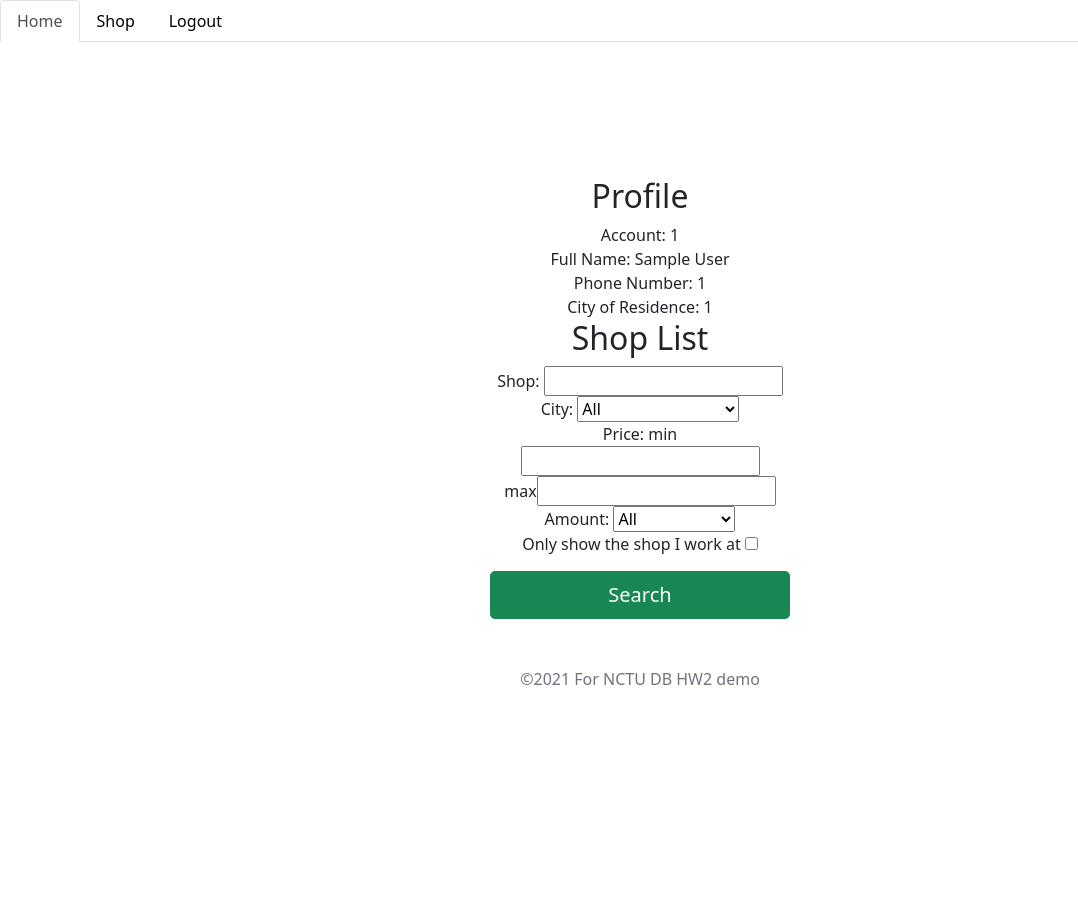
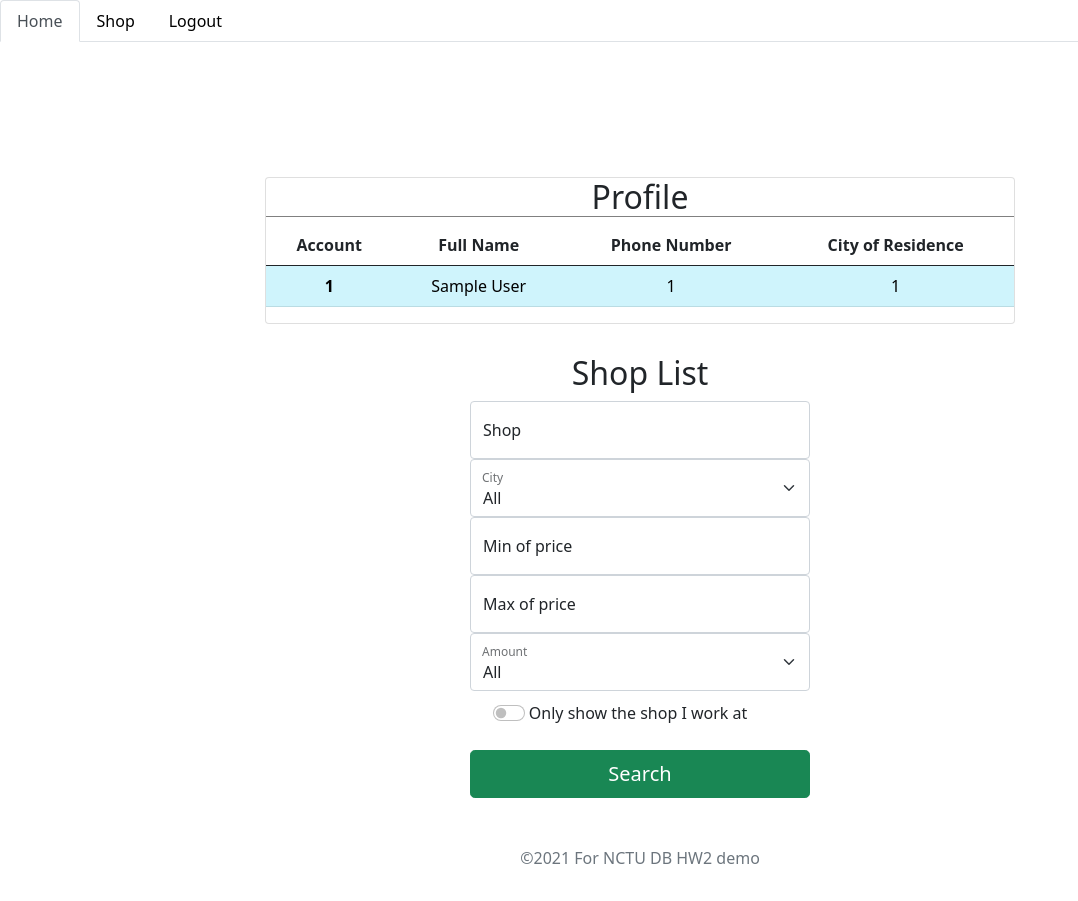
Before and after one commit to kiraskywing/DBproject, a PHP site: page /userPage.php in a window 1280 px wide. Shown: the whole page, without its empty margins (0-1078 px from the left). Before the commit the page ends 685 px from the top, so only its background shows below. Run offline with PHP 8.4, Linux system fonts and the light colour scheme; the visitor is signed in with stand-in values (Sample User, id 1); data that the repository does not hold is empty.

Commit message:
Adjust user page style

```diff
--- a/userPage.php
+++ b/userPage.php
@@ -34,7 +34,6 @@
         <link rel="icon" href="/docs/5.0/assets/img/favicons/favicon.ico">
         <meta name="theme-color" content="#7952b3">
 
-
         <style>
             .bd-placeholder-img {
                 font-size: 1.125rem;
@@ -50,15 +49,84 @@
             }
             .form-signin {
                 width: 100%;
-                max-width: 330px;
                 padding: 15px;
                 margin: auto;
                 margin-top: 15vh;
             }
             .login-button {
                 margin-top: 15px;
+                width: 100%;
+            }
+            .profile {
+                width: 60%;
+                margin-left: 20%;
+                margin-bottom: 30px;
+            }
+            .shop-list {
+                width: 340px;
+                margin-left: calc(50% - 170px);
+            }
+            .select-label {
+                position: absolute;
+                top: 10px;
+                left: 12px;
+                font-size: 12px;
+                color: #212529;
+                opacity: 0.65;
+            }
+            .form-floating {
+                position: relative;
+            }
+            .place-right {
+                position: absolute;
+                left: 350px;
+                bottom: 15px;
+                color: red;
+                display: none;
+                width: 400px;
+            }
+            .show {
+                display: block;
             }
         </style>
+        <script>
+            function disableSubmitButton() {
+                document.getElementById('search-button').disabled = true;
+            }
+            function enableSubmitButton() {
+                document.getElementById('search-button').disabled = false;
+            }
+            function showNotice(idName) {
+                document.getElementById(idName).classList.add('show');
+            }
+            function hideNotice(idName) {
+                document.getElementById(idName).classList.remove('show');
+            }
+            function confirmMinInput(element) {
+                if (!Boolean(document.getElementById('max_price').value)) return;
+                if (element.value > document.getElementById('max_price').value) {
+                    showNotice('min-price-notice');
+                    showNotice('max-price-notice');
+                    disableSubmitButton();
+                } else {
+                    hideNotice('min-price-notice');
+                    hideNotice('max-price-notice');
+                    enableSubmitButton();
+                }
+            }
+            function confirmMaxInput(element) {
+                if (!Boolean(document.getElementById('min_price').value)) return;
+                if (element.value < document.getElementById('min_price').value) {
+                    showNotice('min-price-notice');
+                    showNotice('max-price-notice');
+                    disableSubmitButton();
+                } else {
+                    hideNotice('min-price-notice');
+                    hideNotice('max-price-notice');
+                    enableSubmitButton();
+                }
+            }
+        </script>
     </head>
     <body class="text-center">
             <ul class="nav nav-tabs" id="myTab" role="tablist">
@@ -77,36 +145,73 @@
             <div class="tab-content" id="myTabContent">
             <div class="tab-pane fade show active" id="home" role="tabpanel" aria-labelledby="home-tab">
                 <main class="form-signin">
-                    <h2>Profile</h2>
+                    <div class="card profile">
+                        <h2 style="border-bottom: 1px solid gray">Profile</h2>
+                        <table style="width: 100%" class="table">
+                            <thead>
+                                <tr>
+                                <th scope="col">Account</th>
+                                <th scope="col">Full Name</th>
+                                <th scope="col">Phone Number</th>
+                                <th scope="col">City of Residence</th>
+                                </tr>
+                            </thead>
+                            <tbody>
+                                <tr class="table-info">
                                     <?php
-                        echo "Account: " . $_SESSION['account'] . "<br>" .
-                             "Full Name: " . $_SESSION['full_name'] . "<br>" .
-                             "Phone Number: " . $_SESSION['phone_number'] . "<br>" .
-                             "City of Residence: " . $_SESSION['city'] . "<br>";
+                                        echo "<th scope='row'>" . $_SESSION['account'] . "</th>" .
+                                            "<td>" . $_SESSION['full_name'] . "</td>" .
+                                            "<td>" . $_SESSION['phone_number'] . "</td>" .
+                                            "<td>" . $_SESSION['city'] . "</td>";
                                     ?>
-
+                                </tr>
+                            </tbody>
+                        </table>
+                    </div>
+                    <div class="shop-list">
                         <h2>Shop List</h2>
                         <form action="searchShop.php" method="post">
-                        Shop: <input type="text" name="shop_name"><br>
-                        City: <select name="shop_city">
+                            <div class="form-floating">
+                                <input type="text" class="form-control" name="shop_name" id="shop_name" placeholder="please input shop">
+                                <label for="account">Shop</label>
+                            </div>
+                            <div class="form-floating">
+                                <div class="select-label">City</div>
+                                <select class="form-select" name="shop_city">
                                     <option value="">All</option>
                                     <?php
                                         foreach ($cities as $city)
                                             echo '<option value="' . $city . '">' . $city . '</option>';
                                     ?>
-                              </select><br>
-                        Price: min<input type="text" name="min_price"><br>
-                               max<input type="text" name="max_price"><br>
-                        Amount: <select name="amount">
+                                </select>
+                            </div>
+                            <div class="form-floating">
+                                <input onchange="confirmMinInput(this)" min="0" type="number" class="form-control" name="min_price" id="min_price" placeholder="please input min of price">
+                                <label for="min_price">Min of price</label>
+                                <div id="min-price-notice" class="place-right">Min of price should not greater than max of price</div>
+                            </div>
+                            <div class="form-floating">
+                                <input onchange="confirmMaxInput(this)" min="0" type="number" class="form-control" name="max_price" id="max_price" placeholder="please input max of price">
+                                <label for="max_price">Max of price</label>
+                                <div id="max-price-notice" class="place-right">Max of price should not smaller than min of price</div>
+                            </div>
+                            <div class="form-floating">
+                                <div class="select-label">Amount</div>
+                                <select class="form-select" name="amount">
                                     <option value="-1">All</option>
                                     <?php
                                         for ($i = 0; $i < count($amount); $i++)
                                             echo '<option value="' . $i . '">' . $amount[$i] . '</option>';
                                     ?>
-                                </select><br>
-                        Only show the shop I work at <input type="checkbox" value="1" name="isShopStaff">
-                        <button class="login-button w-100 btn btn-lg btn-success" type="submit">Search</button>
+                                </select>
+                            </div>
+                            <div style="padding: 10px" class="form-switch">
+                                <input class="form-check-input" type="checkbox" value="1" name="isShopStaff" id="flexSwitchCheckDefault">
+                                <label class="form-check-label" for="flexSwitchCheckDefault">Only show the shop I work at</label>
+                            </div>
+                            <button id="search-button" class="login-button btn btn-lg btn-success" type="submit">Search</button>
                         </form>
+                    </div>
                     <p class="mt-5 mb-3 text-muted">©2021 For NCTU DB HW2 demo</p>
                 </main>
             </div>
@@ -131,7 +236,7 @@
 
                                 echo<<<EOT
                                     <div class="form-floating">
-                                        Shop Location
+                                        City of Shop Location
                                         <select name="shop_city">
                                     EOT;
 
@@ -175,7 +280,7 @@
                                 echo<<<EOT
                                     <h1>My Shop</h1>
                                     <li> Shop Name: $shop_name</li>
-                                    <li> Shop Location: $shop_city</li>
+                                    <li> City of Shop Location: $shop_city</li>
                                     <li> Shop's Phone: $shop_phone</li>
                                     <form action="updateShop.php" method="post">
                                         Per Mask Price: <input type="text" name="per_mask_price" placeholder="$per_mask_price">
```
Lines whose indentation alone changed are shown as unchanged.
